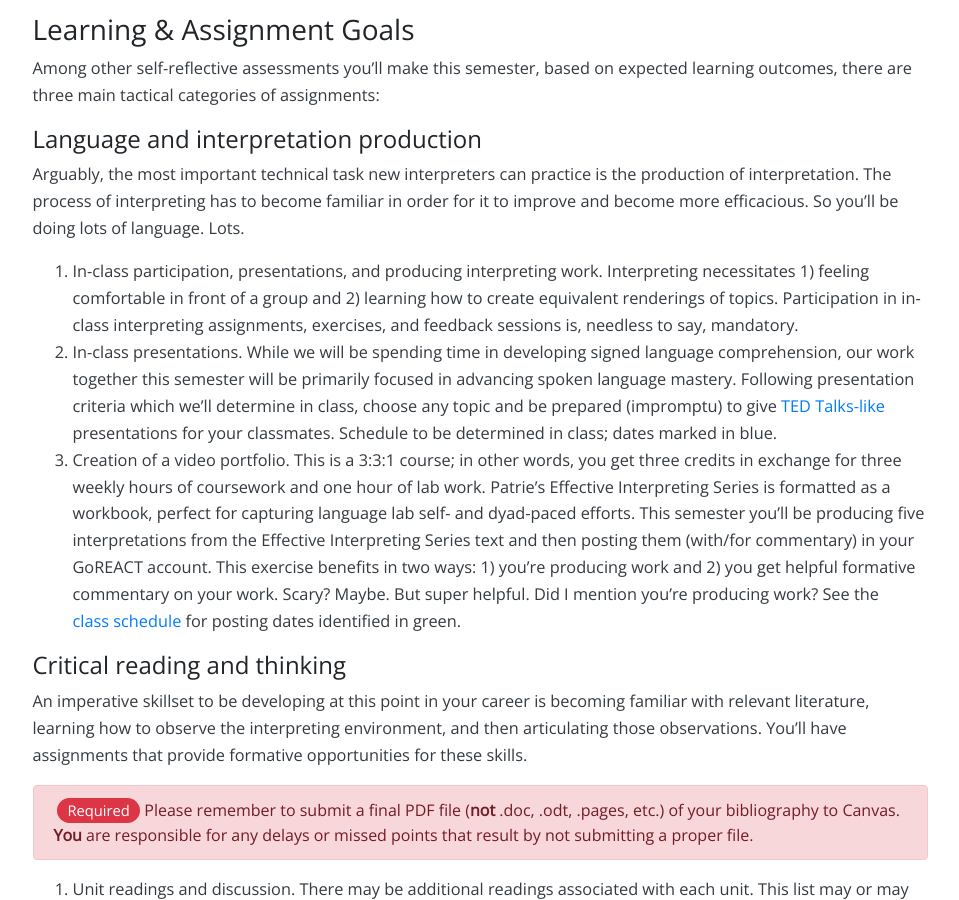
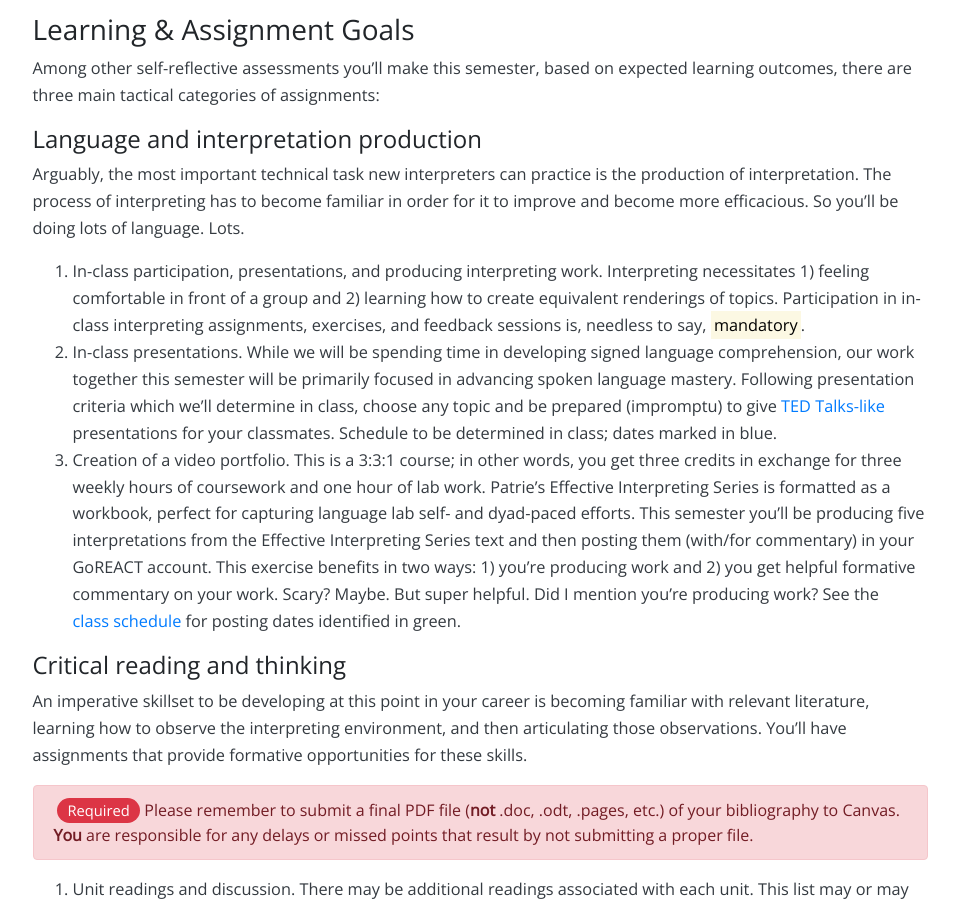
Before and after one commit to intrpr/jekyll-portfol-test, a Jekyll site: the page built from _posts/2019-06-09-assignments.md, in a window 1280 px wide and 900 px high, scrolled down 460 px. Shown: the whole window, without its empty margins (160-1119 px from the left). Built offline with Jekyll 4.4.1, drawn with Linux system fonts in a browser that asks for light colours; nearby versions of some CDN libraries; our own code applies the rules of GitHub Pages for plain Markdown files; comment, search, counter and statistics services are not loaded.

```diff
--- a/_posts/2019-06-09-assignments.md
+++ b/_posts/2019-06-09-assignments.md
@@ -14,7 +14,7 @@ Among other self-reflective assessments you’ll make this semester, based on ex
 
 #### Language and interpretation production
 Arguably, the most important technical task new interpreters can practice is the production of interpretation. The process of interpreting has to become familiar in order for it to improve and become more efficacious. So you’ll be doing lots of language. Lots.
-1. In-class participation, presentations, and producing interpreting work. Interpreting necessitates 1) feeling comfortable in front of a group and 2) learning how to create equivalent renderings of topics. Participation in in-class interpreting assignments, exercises, and feedback sessions is, needless to say, mandatory.
+1. In-class participation, presentations, and producing interpreting work. Interpreting necessitates 1) feeling comfortable in front of a group and 2) learning how to create equivalent renderings of topics. Participation in in-class interpreting assignments, exercises, and feedback sessions is, needless to say, <mark>mandatory</mark>.
 2. In-class presentations. While we will be spending time in developing signed language comprehension, our work together this semester will be primarily focused in advancing spoken language mastery. Following presentation criteria which we’ll determine in class, choose any topic and be prepared (impromptu) to give [TED Talks-like](http://www.ted.com) presentations for your classmates. Schedule to be determined in class; dates marked in blue.
 3. Creation of a video portfolio. This is a 3:3:1 course; in other words, you get three credits in exchange for three weekly hours of coursework and one hour of lab work. Patrie’s Effective Interpreting Series is formatted as a workbook, perfect for capturing language lab self- and dyad-paced efforts. This semester you’ll be producing five interpretations from the Effective Interpreting Series text and then posting them (with/for commentary) in your GoREACT account. This exercise benefits in two ways: 1) you’re producing work and 2) you get helpful formative commentary on your work. Scary? Maybe. But super helpful. Did I mention you’re producing work? See the [class schedule](http://) for posting dates identified in green.
 
```
